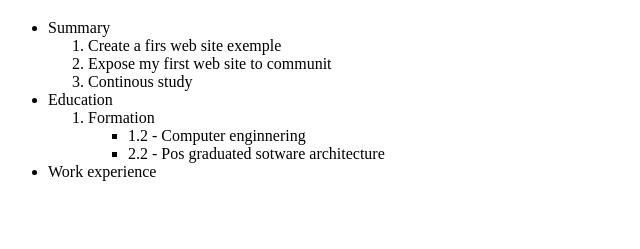
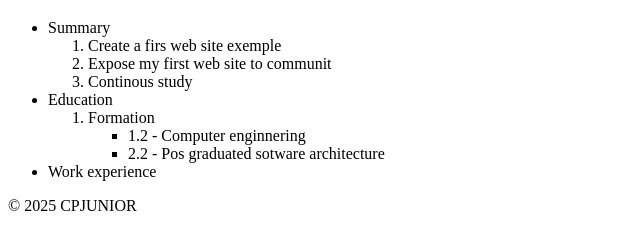
Before and after one commit to cesarpsgjunior/html-portfolio, a plain HTML site: page index.html in a window 1280 px wide. Shown: the part 61-310 px from the top of the page, without its empty margins (0-640 px from the left). Drawn offline with Linux system fonts and the light colour scheme.

Commit message:
Update index.html
Add a footer tag in page

```diff
--- a/index.html
+++ b/index.html
@@ -27,6 +27,9 @@
         </li>
         <li>Work experience</li>
     </ul>
+  <footer>
+    <p>© 2025 CPJUNIOR</p>
+  </footer>
  </body>
  </html>
 
```
